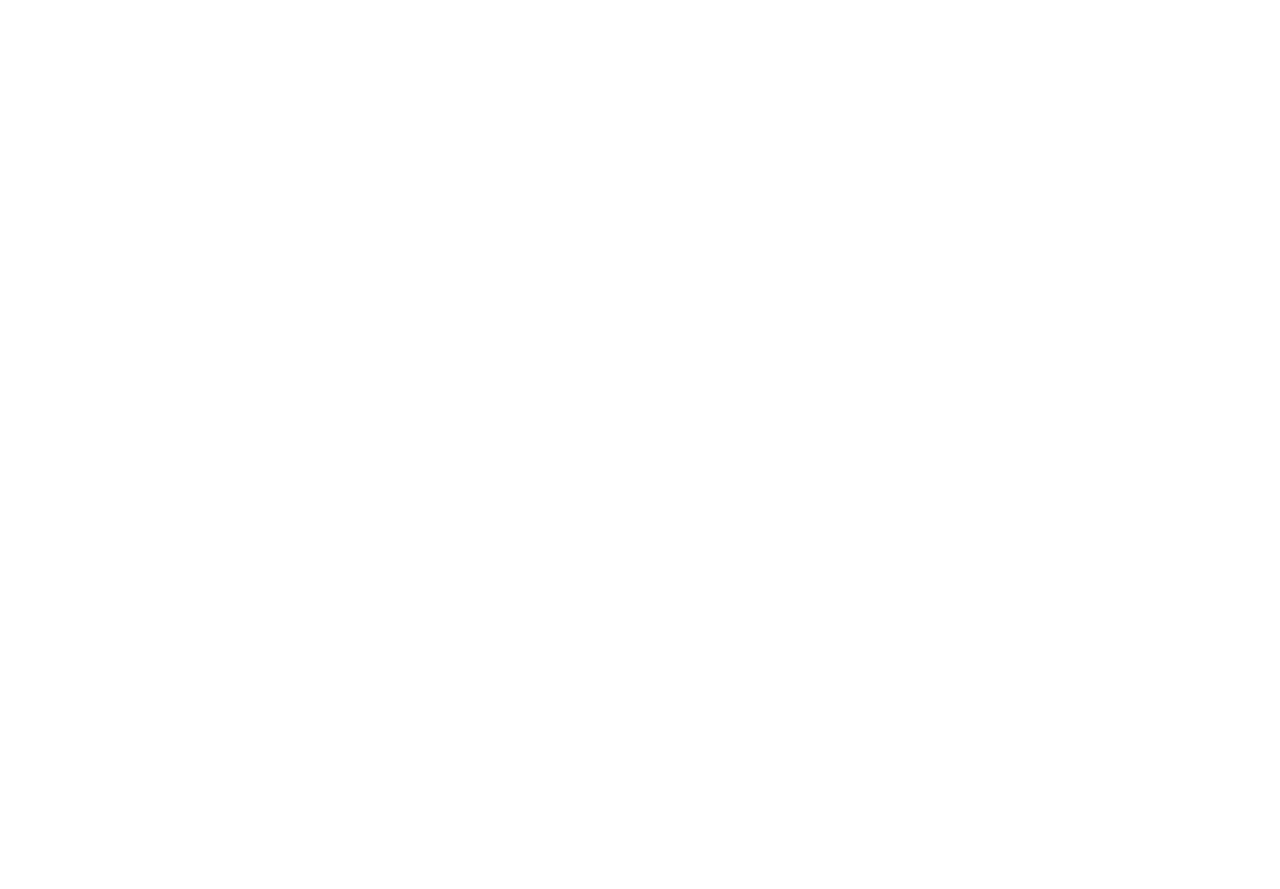
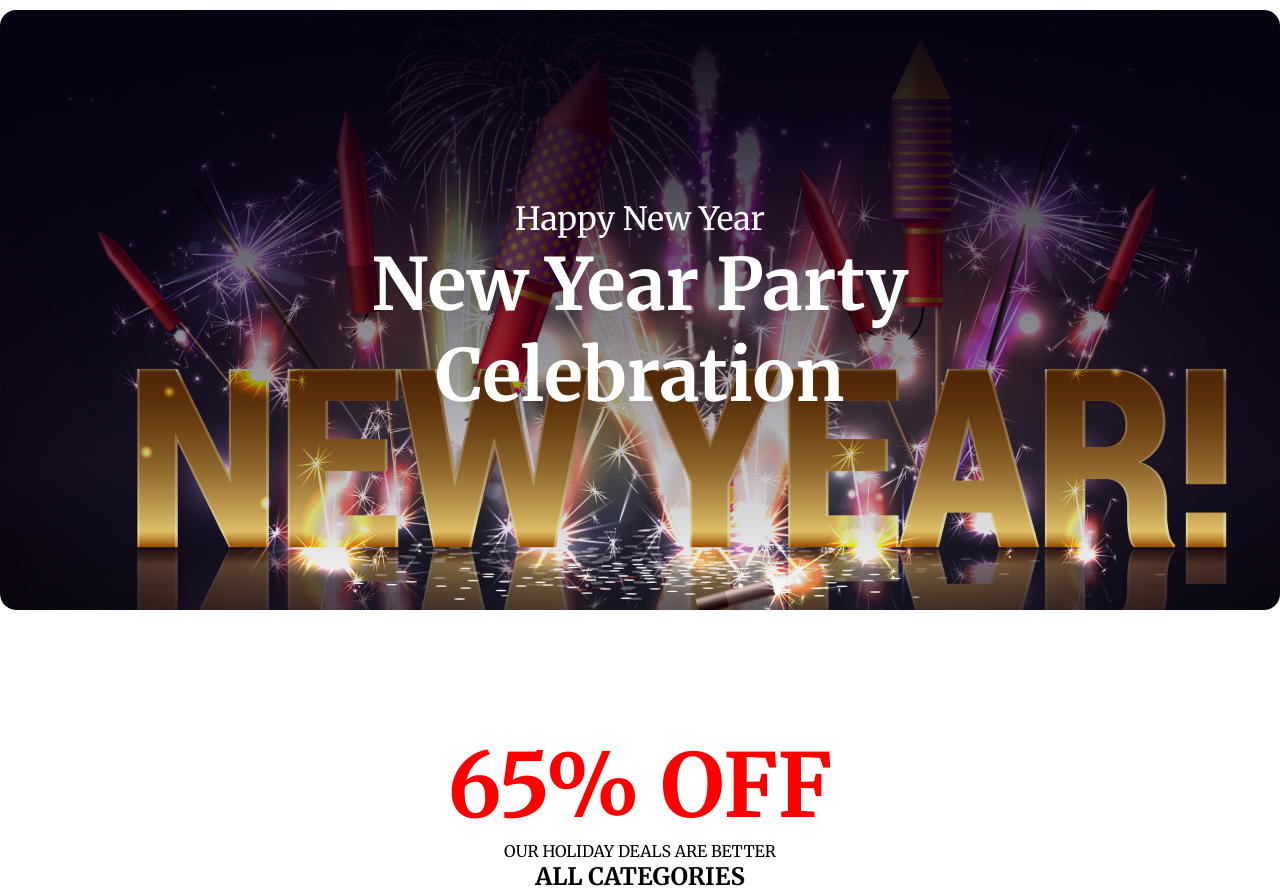
Before and after one commit to ahsankabirr/Dev-new-year-offer, a plain HTML site: page index.html in a window 1280 px wide. Shown: the top 889 px of the page. Before the commit the page ends 800 px from the top, so only its background shows below. Drawn offline with Linux system fonts and the light colour scheme.

Commit message:
add hero section

```diff
--- a/index.html
+++ b/index.html
@@ -4,9 +4,41 @@
     <meta charset="UTF-8">
     <meta name="viewport" content="width=device-width, initial-scale=1.0">
     <title>New Year Offer</title>
+    <link rel="preconnect" href="https://fonts.googleapis.com">
+    <link rel="preconnect" href="https://fonts.gstatic.com" crossorigin>
+    <link href="https://fonts.googleapis.com/css2?family=Merriweather:ital,opsz,wght@0,18..144,300..900;1,18..144,300..900&display=swap" rel="stylesheet">
+    <link rel="stylesheet" href="./style/style.css">
+
 </head>
 <body>
+    <!-- start header here -->
+    <header>
 
+    </header>
+    <!-- start header here -->
+     <!-- main section start -->
+    <main>
+        <!-- hero section -->
+        <section class="hero-section">
+             <div >
+                <p class="hero-section-new-year text-center">Happy New Year</p>
+                <h1 class="hero-section-new-year-celebration text-center">New Year Party <br> Celebration</h1>
+             </div>
+        </section>
+        <!-- offer section -->
+         <section>
+            <div class="offer-section">
+                <h1 class="text-center offer-heading">65% OFF</h1>
+                <p class="text-center">OUR HOLIDAY DEALS ARE BETTER</p>
+                <h2 class="text-center">ALL CATEGORIES</h2>
+                <img class="offer-photo" src="./images/New Year Photo.png" alt="">
+            </div>
+         </section>
+    </main>
+    <!-- main section start -->
+    <footer>
+
+    </footer>
 
 </body>
 </html>
--- a/style/style.css
+++ b/style/style.css
@@ -0,0 +1,42 @@
+*{
+    font-family: "Merriweather", serif;
+    margin: 0px;
+}
+main{
+    max-width: 1320px;
+    margin: 0px auto;
+}
+/* common style */
+.text-center{
+    text-align: center;
+}
+/* hero section style */
+.hero-section{
+    background-image: linear-gradient(to bottom, rgba(7, 2, 17, 1),
+      rgba(7, 2, 17, 0)), url("../images/Banner Image.png");
+    background-repeat: no-repeat;
+    height: 600px;
+    display: flex;
+    color: white;
+    align-items: center;
+    justify-content: center;
+    margin: 10px 0px;
+    border-radius: 16px;
+}
+.hero-section-new-year{
+    font-size: 32px;
+}
+.hero-section-new-year-celebration{
+    font-size: 72px;
+}
+
+/* offer section style */
+.offer-heading{
+    font-size: 88px;
+    color: #FF0000;
+    margin-top: 120px;
+}
+.offer-photo{
+    margin: auto;
+    display: block;
+}
```
